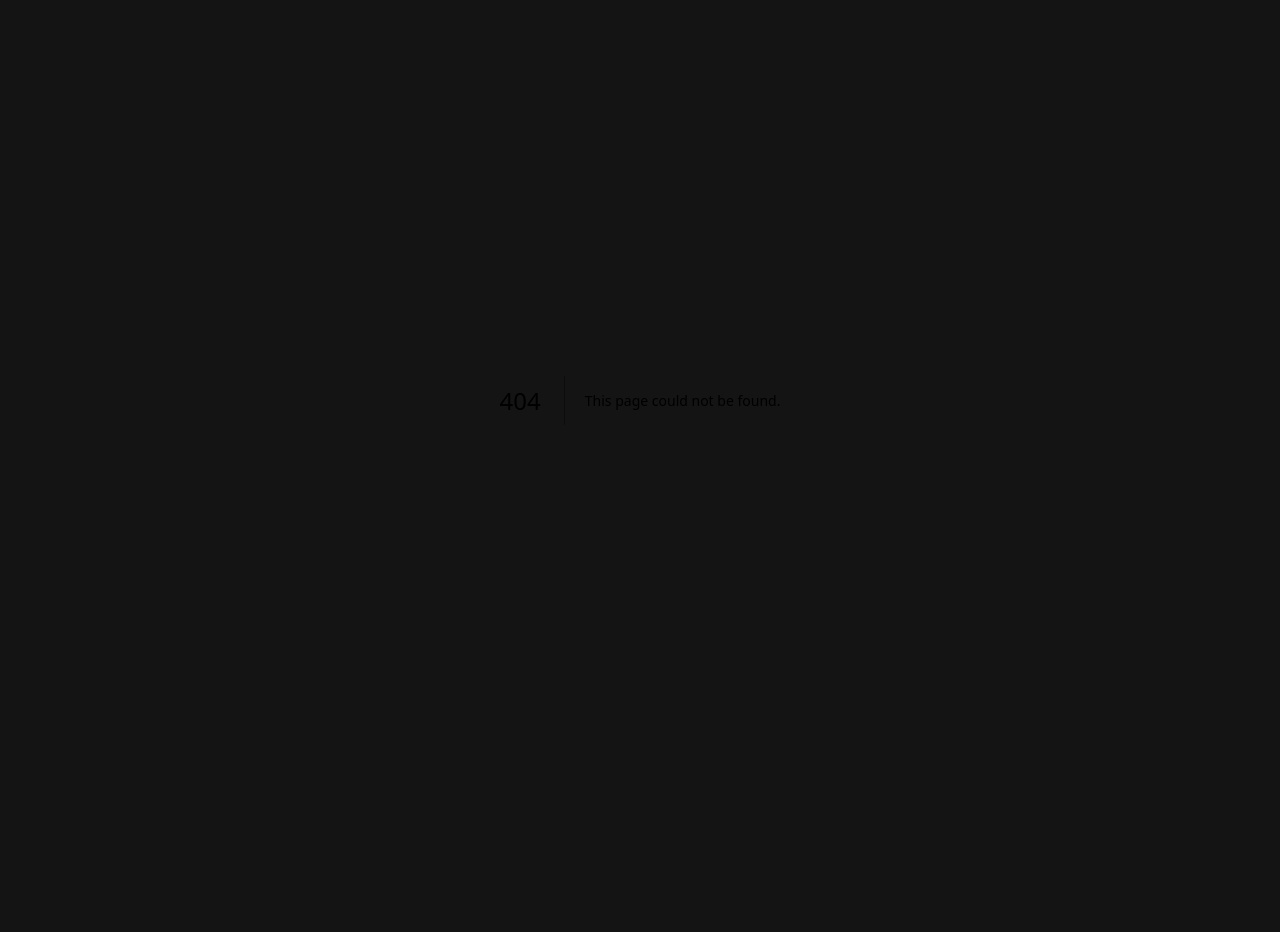
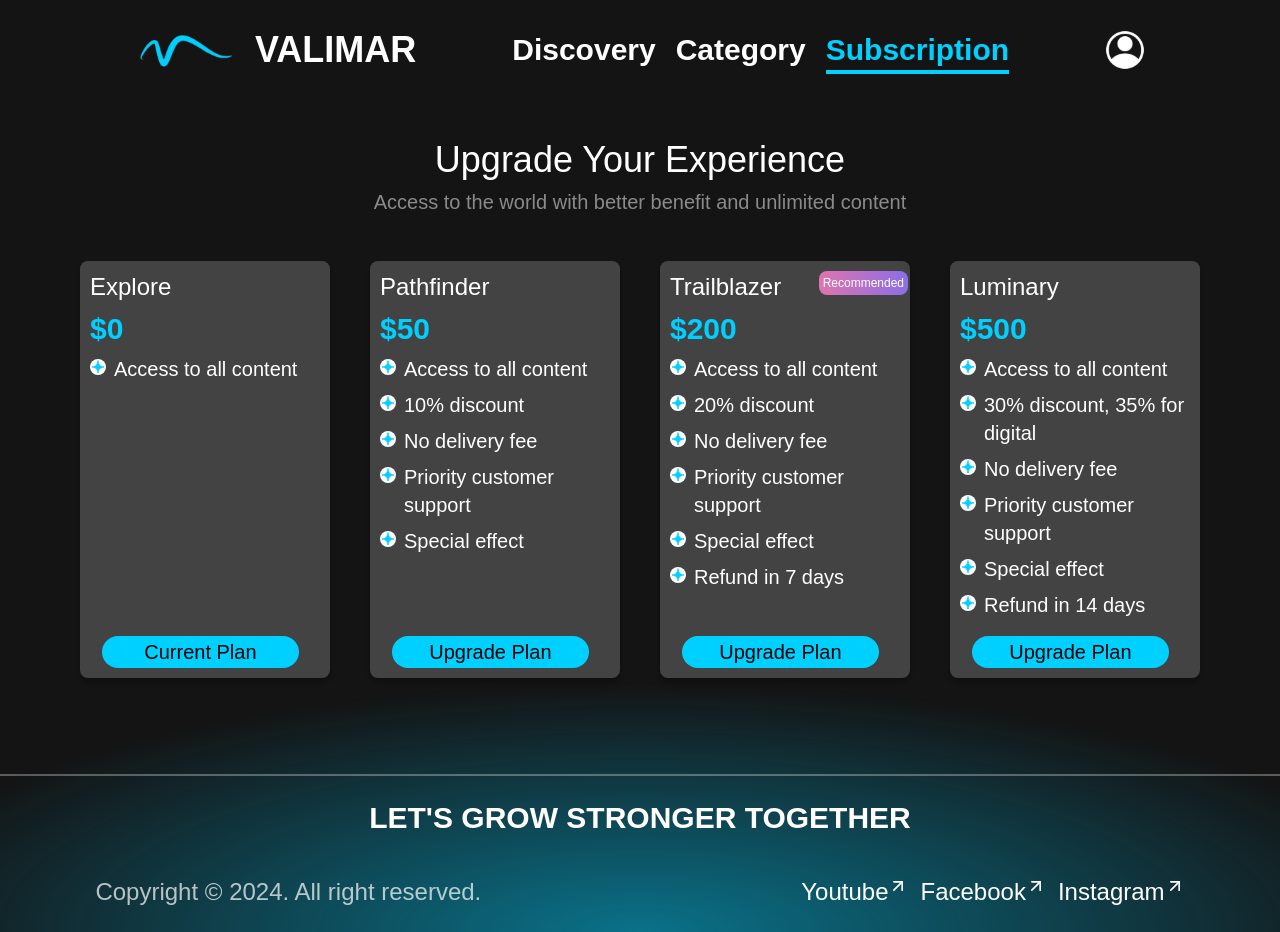
Before and after one commit to nguyentanphatt/Valimar_e_commerce, a Next.js app: page /subscription in a window 1280 px wide. Before the commit this address had no page. Before the commit the page ends 800 px from the top, so only its background shows below. Built offline with nearby package versions, Linux system fonts and the light colour scheme.

Commit message:
Subscription

```diff
--- a/app/layout.tsx
+++ b/app/layout.tsx
@@ -1,7 +1,10 @@
 import type { Metadata } from "next";
 import { Geist, Geist_Mono } from "next/font/google";
 import "./globals.css";
-
+import Navbar from "@/components/common/Navbar";
+import Header from "@/components/layout/Header";
+import Account from "@/public/assets/icon/account.svg";
+import Footer from "@/components/layout/Footer";
 const geistSans = Geist({
   variable: "--font-geist-sans",
   subsets: ["latin"],
@@ -27,7 +30,13 @@ export default function RootLayout({
       <body
         className={`${geistSans.variable} ${geistMono.variable} antialiased bg-dark`}
       >
+        <div className="md:flex md:items-center md:justify-center md:gap-14 lg:gap-24 md:py-5">
+          <Header />
+          <Navbar />
+          <Account className="sm:hidden md:flex lg:size-10" />
+        </div>
         {children}
+        <Footer />
       </body>
     </html>
   );
--- a/app/page.tsx
+++ b/app/page.tsx
@@ -1,9 +1,6 @@
 "use client";
 import { useEffect, useState } from "react";
-import Navbar from "@/components/common/Navbar";
-import Header from "@/components/layout/Header";
 import Image from "next/image";
-import Account from "@/public/assets/icon/account.svg";
 import { motion, useAnimate } from "framer-motion";
 import Banner from "@/components/common/Banner";
 import SearchBar from "@/components/ui/SearchBar";
@@ -15,7 +12,6 @@ import hollow_banner from "@/public/assets/image/hollow.jpg";
 import AdvertismentBanner from "@/components/common/AdvertismentBanner";
 import Label from "@/components/ui/Label";
 import ItemSection from "@/components/ui/ItemSection";
-import Arrowright from "@/public/assets/icon/arrow-up-right.svg";
 
 import acval from "@/public/assets/image/acvalhalla.jpg";
 import among from "@/public/assets/image/among.jpg";
@@ -42,7 +38,6 @@ import spider from "@/public/assets/image/spiderman2.jpg";
 import starfield from "@/public/assets/image/starfield.jpg";
 import supermario from "@/public/assets/image/supermariobros.jpg";
 import avatar from "@/public/assets/image/avatar.jpg";
-import Footer from "@/components/layout/Footer";
 
 export default function Home() {
   const [leftImage, leftAnimate] = useAnimate();
@@ -270,18 +265,13 @@ export default function Home() {
 
   return (
     <div>
-      <div className="md:flex md:items-center md:justify-center md:gap-14 lg:gap-24 md:py-5">
-        <Header />
-        <Navbar />
-        <Account className="sm:hidden md:flex lg:size-10" />
-      </div>
       <div className="relative flex flex-col items-center gap-10 lg:py-10 md:overflow-x-hidden">
         <p className="z-20 text-white font-bold text-xl md:text-3xl lg:text-5xl text-center py-2 max-w-60 md:max-w-96 lg:max-w-[580px]">
           Discovery new game and get{" "}
           <span className="text-darkblue">special discount</span>
         </p>
         <div className="md:flex flex-row gap-2 w-full px-28 lg:px-36 hidden z-20">
-          <SearchBar className="hidden md:flex w-full px-3 lg:py-1.5 md:backdrop-blur-lg" />
+          <SearchBar className="hidden md:flex w-full md:w-[70%] xl:w-[50%] lg:ml-6 xl:ml-[20%] px-3 lg:py-1.5 md:backdrop-blur-lg" />
           <Button
             size="md"
             text="Search"
@@ -331,7 +321,6 @@ export default function Home() {
         largeItemId={[2, 4, 7, 8]}
         className="grid grid-cols-8 lg:grid-cols-4 gap-x-36 md:gap-x-56 gap-y-4"
       />
-      <Footer />
     </div>
   );
 }
--- /dev/null
+++ b/app/subscription/page.tsx
@@ -0,0 +1,78 @@
+import Button from "@/components/ui/Button";
+import React from "react";
+import Star from "@/public/assets/icon/star.svg";
+import SubscriptionCard from "@/components/ui/SubscriptionCard";
+
+const page = () => {
+  const features1 = ["Access to all content"];
+  const features2 = [
+    "Access to all content",
+    "10% discount",
+    "No delivery fee",
+    "Priority customer support",
+    "Special effect",
+  ];
+  const features3 = [
+    "Access to all content",
+    "20% discount",
+    "No delivery fee",
+    "Priority customer support",
+    "Special effect",
+    "Refund in 7 days",
+  ];
+  const features4 = [
+    "Access to all content",
+    "30% discount, 35% for digital",
+    "No delivery fee",
+    "Priority customer support",
+    "Special effect",
+    "Refund in 14 days",
+  ];
+  return (
+    <div className="py-10">
+      <div className="flex flex-col items-center justify-center gap-2">
+        <p className="text-white text-xl md:text-3xl lg:text-4xl">Upgrade Your Experience</p>
+        <p className="text-white/50 text-sm md:text-base lg:text-xl w-[60%] text-center">
+          Access to the world with better benefit and unlimited content
+        </p>
+      </div>
+      <div className="flex flex-col md:flex-row md:h-[450px] md:overflow-x-auto md:scrollbar-hide lg:overflow-x-hidden md:px-10 items-center justify-start lg:justify-center gap-5 md:gap-7 lg:gap-10 mt-2 md:mt-7">
+  <div className="sticky top-[64px] md:top-0 z-10">
+      <SubscriptionCard
+          title="Explore"
+          price="$0"
+          features={features1}
+          buttonText="Current Plan"
+      />
+   </div>
+   <div className="sticky top-[104px] md:top-0 z-20 ">
+      <SubscriptionCard
+          title="Pathfinder"
+          price="$50"
+          features={features2}
+          buttonText="Upgrade Plan"
+      />
+  </div>
+  <div className="sticky top-[144px] md:top-0 z-30 ">
+      <SubscriptionCard
+          title="Trailblazer"
+          price="$200"
+          features={features3}
+          buttonText="Upgrade Plan"
+          recommend
+      />
+   </div>
+   <div className="sticky top-[184px] md:top-0 z-40 ">
+      <SubscriptionCard
+          title="Luminary"
+          price="$500"
+          features={features4}
+          buttonText="Upgrade Plan"
+      />
+    </div>
+</div>
+    </div>
+  );
+};
+
+export default page;
--- a/components/common/Navbar.tsx
+++ b/components/common/Navbar.tsx
@@ -1,27 +1,42 @@
+"use client";
+
+import Link from "next/link";
+import { usePathname } from "next/navigation"; // Updated import
 import React from "react";
 
 const Navbar = () => {
+  const pathname = usePathname(); // Get the current path
+
+  const navItems = [
+    { text: "Discovery", href: "/" },
+    { text: "Category", href: "/category" },
+    { text: "Subscription", href: "/subscription" },
+  ];
+
   return (
-    <nav className='bg-white/10 md:bg-dark flex flex-row items-center justify-center gap-10 md:gap-5 lg:gap-8 list-none py-3 '>
-  <li className='relative text-white font-medium md:font-bold text-sm md:text-xl lg:text-3xl group'>
-    <span className="relative group-hover:text-darkblue">
-      Discovery
-      <span className="absolute left-0 -bottom-1 md:-bottom-2 lg:-bottom-2 w-0 h-0.5 md:h-1 lg:h-1 bg-darkblue transition-all duration-300 group-hover:w-full group-hover:left-0"></span>
-    </span>
-  </li>
-  <li className='relative text-white font-medium md:font-bold text-sm md:text-xl lg:text-3xl group'>
-    <span className="relative group-hover:text-darkblue">
-      Category
-      <span className="absolute left-0 -bottom-1 md:-bottom-2 lg:-bottom-2 w-0 h-0.5 md:h-1 lg:h-1  bg-darkblue transition-all duration-300 group-hover:w-full group-hover:left-0"></span>
-    </span>
-  </li>
-  <li className='relative text-white font-medium md:font-bold text-sm md:text-xl lg:text-3xl group'>
-    <span className="relative group-hover:text-darkblue">
-      Subscription
-      <span className="absolute left-0 -bottom-1 md:-bottom-2 lg:-bottom-2 w-0 h-0.5 md:h-1 lg:h-1 bg-darkblue transition-all duration-300 group-hover:w-full group-hover:left-0"></span>
-    </span>
-  </li>
-</nav>
+    <nav className="bg-white/10 md:bg-dark flex flex-row items-center justify-center gap-10 md:gap-5 lg:gap-8 py-3">
+      <ul className="flex flex-row items-center gap-5">
+        {navItems.map((item, index) => (
+          <li
+            key={index}
+            className="relative text-white font-medium md:font-bold text-sm md:text-xl lg:text-3xl group"
+          >
+            <Link href={item.href}>
+              <span className={`relative group-hover:text-darkblue ${
+                    pathname === item.href ? "text-darkblue" : ""
+                  }` }>
+                {item.text}
+                <span
+                  className={`absolute left-0 -bottom-1 md:-bottom-2 lg:-bottom-2 w-0 h-0.5 md:h-1 lg:h-1 bg-darkblue transition-all duration-300 group-hover:w-full ${
+                    pathname === item.href ? "w-full" : ""
+                  }`}
+                ></span>
+              </span>
+            </Link>
+          </li>
+        ))}
+      </ul>
+    </nav>
   );
 };
 
--- /dev/null
+++ b/components/ui/SubscriptionCard.tsx
@@ -0,0 +1,45 @@
+import React from "react";
+import Star from "@/public/assets/icon/star.svg";
+import Button from "./Button";
+
+interface SubscriptionCardProps {
+  title: string;
+  price: string;
+  features: string[];
+  buttonText: string;
+  recommend?: boolean;
+}
+
+const SubscriptionCard: React.FC<SubscriptionCardProps> = ({
+  title,
+  price,
+  features,
+  buttonText,
+  recommend,
+}) => {
+  return (
+    <div className="w-[200px] lg:w-[250px] h-[417px] bg-[#434343] relative rounded-lg border-2 border-black/30 md:border-transparent p-2 flex flex-col gap-2 shadow-[0_4px_4px_rgba(0,0,0,0.25)] transform transition-transform duration-300 ease-in-out md:hover:scale-105 md:hover:border-2 md:hover:border-darkblue">
+      <p className="text-white text-xl lg:text-2xl font-medium">{title}</p>
+      <p className="text-darkblue text-2xl lg:text-3xl font-bold">{price}</p>
+      {features.map((feature, index) => (
+        <div className="flex gap-2" key={index}>
+          <div className="size-4 rounded-full bg-white mt-1">
+            <Star className="size-4" />
+          </div>
+          <p className="text-white text-base lg:text-xl font-medium break-word">
+            {feature}
+          </p>
+        </div>
+      ))}
+      <div className="absolute bottom-0 mb-2 ml-3 w-[80%]">
+        <Button size="md" text={buttonText} className="w-full lg:text-xl font-medium" />
+      </div>
+      {recommend && (
+        <div className="absolute right-0 bg-gradient-to-r from-[#DF74AE] to-[#8B6EE7] p-1 rounded-lg">
+          <p className="text-xs text-white">Recommended</p>
+        </div>
+      )}
+    </div>
+  );
+};
+export default SubscriptionCard;
--- a/tailwind.config.ts
+++ b/tailwind.config.ts
@@ -20,6 +20,7 @@ export default {
       sm: "375px",
       md: "768px",
       lg: "1200px",
+      xl: "1440px"
     }
   },
   plugins: [
```
Also changed, not shown: public/assets/icon/check.svg (added).
